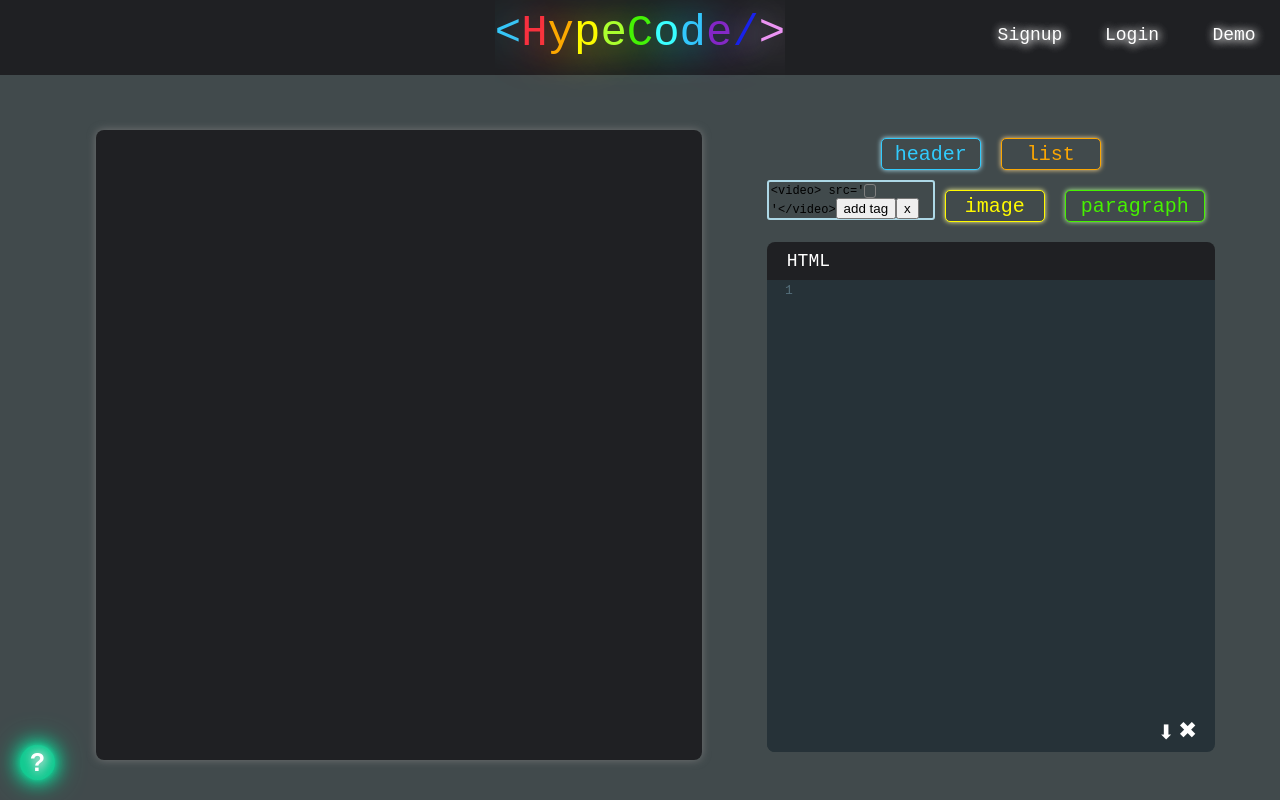
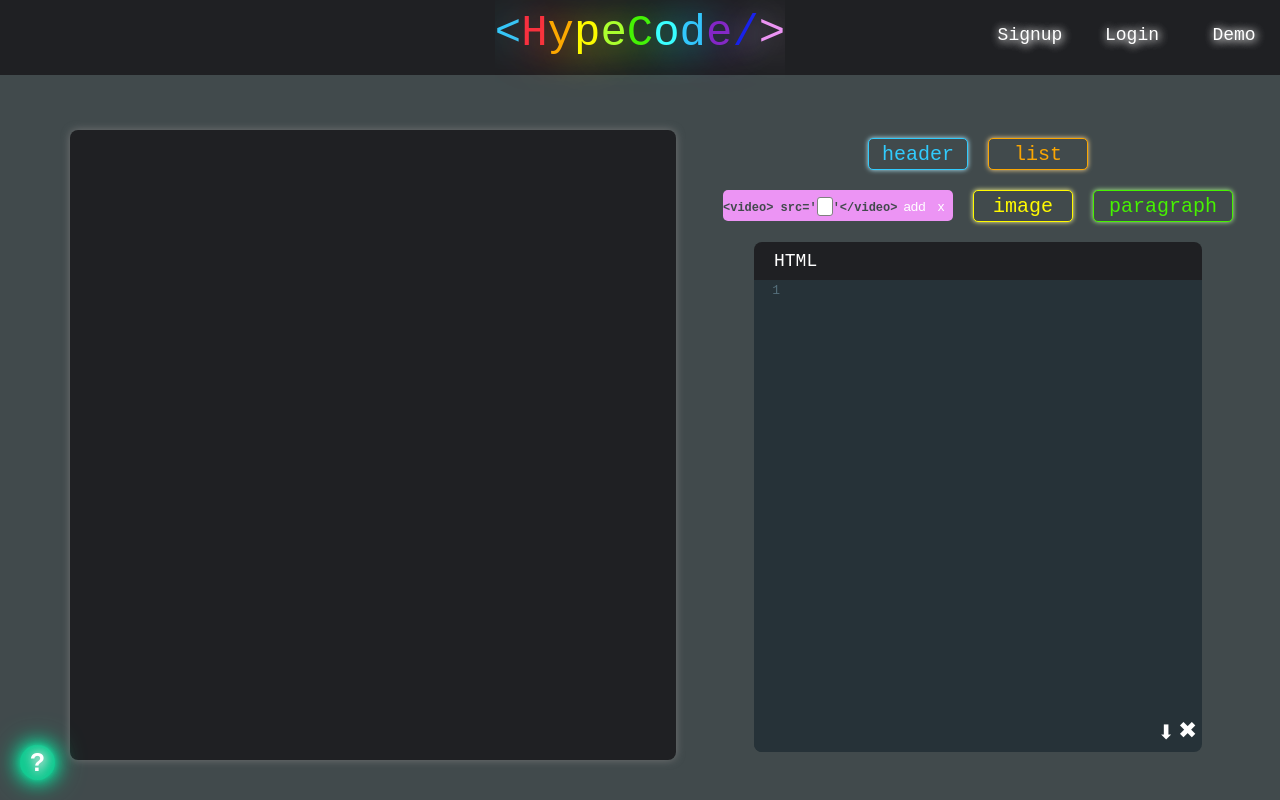
Before and after one commit to susanzea/HypeCode00, a React (Create React App) app in the folder frontend/: page /#/ in a window 1280 px wide. Both pictures are taken after a click on the button "video". Built offline with nearby package versions, Linux system fonts and the light colour scheme.

Commit message:
finished styling tag buttons

```diff
--- a/frontend/src/assets/style/index.scss
+++ b/frontend/src/assets/style/index.scss
@@ -24,7 +24,6 @@ body {
   height: 75vh;
   background-color: #1f2023;
   border-radius: 8px;
-  margin-left: 3%;
   padding: 15px;
   border: #747576;
   box-shadow: #747576 0 0 0.5em;
@@ -107,9 +106,17 @@ iframe {
   z-index: 9;
 }
 
+#save:hover {
+  text-shadow: 0px 0px 10px #b5e8f6;
+}
+
 #save:active {
   color: #6fdefd;
   text-shadow: 0px 0px 10px #b5e8f6;
+}
+
+#clear:hover {
+  text-shadow: 0px 0px 5px #B2FA95;
 }
 
 #clear:active {
--- a/frontend/src/assets/style/sessions.scss
+++ b/frontend/src/assets/style/sessions.scss
@@ -1,5 +1,4 @@
 ::placeholder {
-    color: #E1EF7E;
     text-shadow:0 0 1rem darkgoldenrod;
 }
 
--- a/frontend/src/assets/style/tag_buttons.scss
+++ b/frontend/src/assets/style/tag_buttons.scss
@@ -26,16 +26,31 @@
 
 
 .tag-form {
-    border: 2px solid lightblue;
+    color: #414a4c;
+    height: 32px;
+    width: fit-content;
+    block-size: fit-content;
+    border: none;
+    font-size: 12px;
+    border-radius: 5px;
+    padding-top: 7px;
+    // padding: 5px 3px;
+}
+
+.tag-form > button {
+    border: none;
+    background-color: transparent;
+    color: white;
 }
 
 .tag-input {
     display: inline-block;
     min-width: 10px;
-    max-width: 80px;
+    max-width: 60px;
     border: 1px solid gray;
     border-radius: 3px;
 }
+
 
 
 
@@ -120,42 +135,81 @@
 
 
 #video-form {
+    height: 24px;
+    width: 230px;
+    background-color: #ec94f4;
     display: none;
 }
 
+#video-form > input {
+    width: 10px;
+}
+
 #image-form {
+    background-color: #fffa00;
+    box-shadow: 0px 0px 5px #FFFD95;
+    height: 24px;
     display: none;
 }
 
+#image-form > input {
+    width: 10px;
+}
+
 #paragraph-form {
+    background-color: #46F200;
+    box-shadow: 0px 0px 5px #B2FA95;
+    height: 24px;
     display: none;
 }
 
 #show-header-forms {
+    height: 24px;
     display: none;
 }
 
 #headerOne-form {
+    height: 24px;
+    color: #414a4c;
+    background-color: #31CBFD;
+    box-shadow: 0px 0px 5px #B1EBFE;
     display: none;
 }
 
 #headerTwo-form {
+    height: 24px;
+    color: #414a4c;
+    background-color: #31CBFD;
+    box-shadow: 0px 0px 5px #B1EBFE;
     display: none;
 }
 
 #headerThree-form {
+    height: 24px;
+    color: #414a4c;
+    background-color: #31CBFD;
+    box-shadow: 0px 0px 5px #B1EBFE;
     display: none;
 }
 
 #show-list-forms {
+    height: 24px;
     display: none;
 }
 
 #orderedList-form {
+    color: #414a4c;
+    background-color: #FBA602;
+    box-shadow: 0px 0px 5px #FDD78E;
+    height: 24px;
     display: none;
 }
 
 #unorderedList-form {
+    color: #414a4c;
+    background-color: #FBA602;
+    box-shadow: 0px 0px 5px #FDD78E;
+    height: 24px;
     display: none;
 }
 
@@ -189,10 +243,3 @@
     margin-left: 1px;
 
 }
-
-.tag-form {
-    font-size: 12px;
-    border-radius: 3px;
-    height: 32px;
-    padding: 2px;
-}
--- a/frontend/src/components/editor/Editor.js
+++ b/frontend/src/components/editor/Editor.js
@@ -326,21 +326,21 @@ class Editor extends React.Component {
                         </div>
 
                         <div id="header-forms">
-                                <form onSubmit={this.appendHeaderOne} className='tag-form' id="headerOne-form">
-                                    {headerOneOpen}<input contentEditable="true" className="tag-input" id="headerOne-input" placeholder='insert header...'></input>{headerOneClose}
-                                    <button type="submit">add tag</button>
+                                <form onSubmit={this.appendHeaderOne} className='tag-form tag-button' id="headerOne-form">
+                                    {headerOneOpen}<input contentEditable="true" className="tag-input" id="headerOne-input"></input>{headerOneClose}
+                                    <button type="submit">add</button>
                                     <button onClick={this.toggleHeader} id="hide-headerOne-form">x</button>
                                 </form>
 
-                                <form onSubmit={this.appendHeaderTwo} className='tag-form' id="headerTwo-form">
-                                    {headerTwoOpen}<span contentEditable="true" className="tag-input" id="headerTwo-input" placeholder='insert header...'></span>{headerTwoClose}
-                                    <button type="submit">add tag</button>
+                                <form onSubmit={this.appendHeaderTwo} className='tag-form tag-button' id="headerTwo-form">
+                                    {headerTwoOpen}<input contentEditable="true" className="tag-input" id="headerTwo-input"></input>{headerTwoClose}
+                                    <button type="submit">add</button>
                                     <button onClick={this.toggleHeader} id="hide-headerTwo-form">x</button>
                                 </form>
 
-                                <form onSubmit={this.appendHeaderThree} className='tag-form' id="headerThree-form">
-                                    {headerThreeOpen}<span contentEditable="true" className="tag-input" id="headerThree-input" placeholder='insert header...'></span>{headerThreeClose}
-                                    <button type="submit">add tag</button>
+                                <form onSubmit={this.appendHeaderThree} className='tag-form tag-button' id="headerThree-form">
+                                    {headerThreeOpen}<input contentEditable="true" className="tag-input" id="headerThree-input"></input>{headerThreeClose}
+                                    <button type="submit">add</button>
                                     <button onClick={this.toggleHeader} id="hide-headerThree-form">x</button>
                                 </form>
                         </div>
@@ -355,15 +355,15 @@ class Editor extends React.Component {
                         </div>
 
                         <div id="list forms">
-                            <form onSubmit={this.appendOrderedList} className='tag-form' id="orderedList-form">
-                                {orderedListOpen}<span contentEditable="true" className="tag-input" id="orderedList-input" placeholder='insert orderedList...'></span>{orderedListClose}
-                                <button type="submit">add tag</button>
+                            <form onSubmit={this.appendOrderedList} className='tag-form tag-button' id="orderedList-form">
+                                {orderedListOpen}<input contentEditable="true" className="tag-input" id="orderedList-input"></input>{orderedListClose}
+                                <button type="submit">add</button>
                                 <button onClick={this.toggleList} id="hide-orderedList-form">x</button>
                             </form>
 
-                            <form onSubmit={this.appendUnorderedList} className='tag-form' id="unorderedList-form">
-                                {unorderedListOpen}<span contentEditable="true" className="tag-input" id="unorderedList-input" placeholder='insert unorderedList...'></span>{unorderedListClose}
-                                <button type="submit">add tag</button>
+                            <form onSubmit={this.appendUnorderedList} className='tag-form tag-button' id="unorderedList-form">
+                                {unorderedListOpen}<input contentEditable="true" className="tag-input" id="unorderedList-input"></input>{unorderedListClose}
+                                <button type="submit">add</button>
                                 <button onClick={this.toggleList} id="hide-unorderedList-form">x</button>
                             </form>
                         </div>
@@ -374,27 +374,27 @@ class Editor extends React.Component {
                 <div id="tags-bottom-row">
                     <div className="add-tag" id="iframe">
                         <button onClick={this.toggleIframe} className='tag-button' id="show-iframe-form">video</button>
-                        <form onSubmit={this.appendIframe} className='tag-form' id="video-form">
-                            {iframeOpen}<span contentEditable="true" className="tag-input" id="image-input" placeholder='insert video link...'></span>{iframeClose}
-                            <button type="submit" id="add-iframe">add tag</button>
+                        <form onSubmit={this.appendIframe} className='tag-form tag-button' id="video-form">
+                            {iframeOpen}<input contentEditable="true" className="tag-input" id="image-input"></input>{iframeClose}
+                            <button type="submit" id="add-iframe">add</button>
                             <button onClick={this.toggleIframe} id="hide-iframe-form">x</button>
                         </form>
                     </div>
 
                     <div className="add-tag" id="image">
                         <button onClick={this.toggleImage} className='tag-button' id="show-image-form">image</button>
-                        <form onSubmit={this.appendImage} className='tag-form' id="image-form">
-                            {imageOpen}<span contentEditable="true" className="tag-input" id="image-input" placeholder='insert image link...'></span>{imageClose}
-                            <button type="submit">add tag</button>
+                        <form onSubmit={this.appendImage} className='tag-form tag-button' id="image-form">
+                            {imageOpen}<input contentEditable="true" className="tag-input" id="image-input"></input>{imageClose}
+                            <button type="submit">add</button>
                             <button onClick={this.toggleImage} id="hide-image-form">x</button>
                         </form>
                     </div>
 
                     <div className="add-tag" id="paragraph">
                         <button onClick={this.toggleParagraph} className='tag-button' id="show-paragraph-form">paragraph</button>
-                        <form onSubmit={this.appendParagraph} className='tag-form' id="paragraph-form">
-                            {paragraphOpen}<span contentEditable="true" className="tag-input" id="paragraph-input" placeholder='insert paragraph link...'></span>{paragraphClose}
-                            <button type="submit">add tag</button>
+                        <form onSubmit={this.appendParagraph} className='tag-form tag-button' id="paragraph-form">
+                            {paragraphOpen}<input contentEditable="true" className="tag-input" id="paragraph-input"></input>{paragraphClose}
+                            <button type="submit">add</button>
                             <button onClick={this.toggleParagraph} id="hide-paragraph-form">x</button>
                         </form>
                     </div>
```
